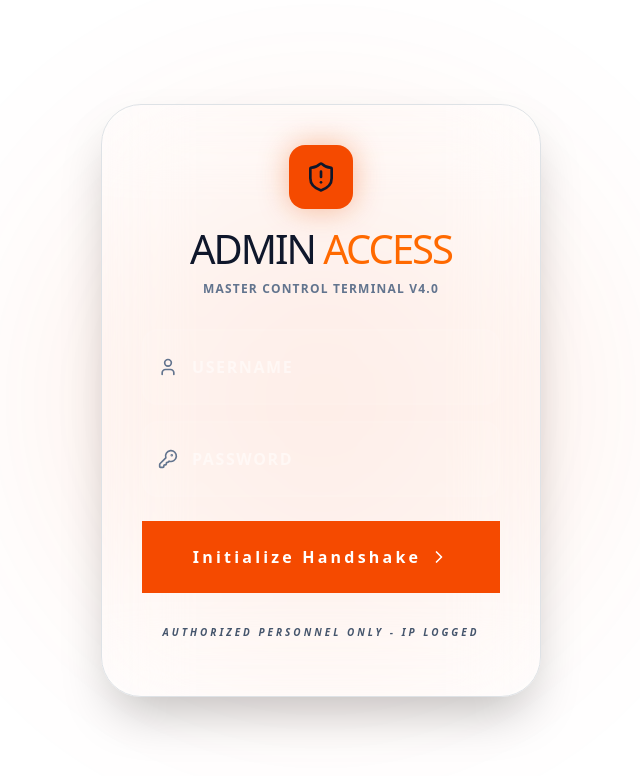
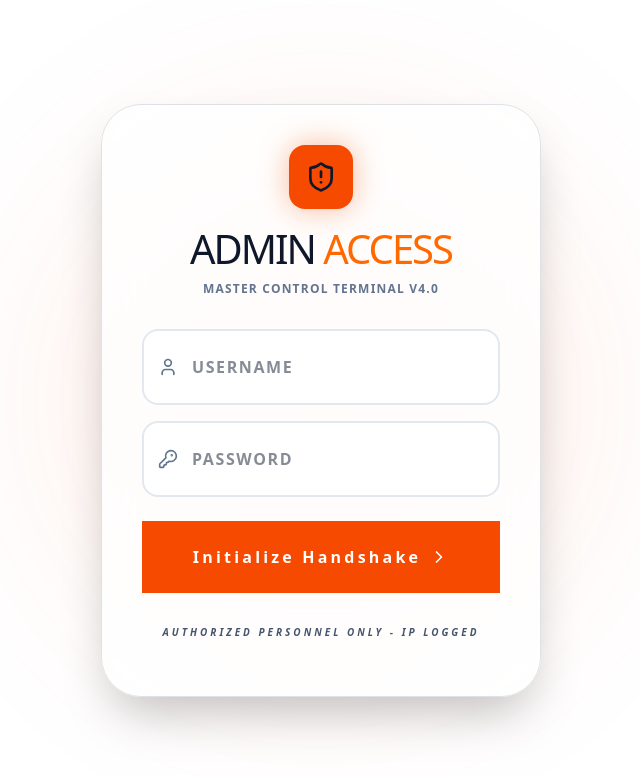
Before and after one commit to Payunch/Dholera-frontend, a Next.js app: page /admin/login in a window 1280 px wide. Shown: the top 776 px of the page, without its empty margins (319-959 px from the left). Built offline with nearby package versions, Linux system fonts and the light colour scheme; no server answers.

Commit message:
feat: implement admin login page with MFA support and CSRF token handling

```diff
--- a/src/app/admin/login/page.tsx
+++ b/src/app/admin/login/page.tsx
@@ -71,7 +71,7 @@ export default function AdminLoginPage() {
  <div className="absolute top-1/2 left-1/2 h-[500px] w-[500px] -translate-x-1/2 -translate-y-1/2 rounded-full bg-orange-600 blur-[120px]" />
  </div>
 
- <div className="relative z-10 w-full max-w-[440px] space-y-8 rounded-[2.5rem] border border-white/10 bg-white/5 p-10 backdrop-blur-2xl shadow-2xl dark:bg-slate-900">
+ <div className="relative z-10 w-full max-w-[440px] space-y-8 rounded-[2.5rem] border border-slate-200 dark:border-white/10 bg-white/80 dark:bg-slate-900/90 p-10 backdrop-blur-2xl shadow-2xl">
  <div className="space-y-4 text-center">
  <div className="mx-auto flex h-16 w-16 items-center justify-center rounded-2xl bg-orange-600 shadow-[0_0_30px_rgba(234,88,12,0.4)] text-slate-900 dark:text-white">
  <ShieldAlert className="h-8 w-8" />
@@ -96,7 +96,7 @@ export default function AdminLoginPage() {
  <input
  type="text"
  placeholder="USERNAME"
- className="w-full rounded-2xl border-2 border-white/5 bg-white/5 py-4 pl-12 pr-4 text-sm font-black tracking-widest text-white outline-none transition-all focus:border-orange-600 focus:bg-white/10 dark:bg-slate-900"
+ className="w-full rounded-2xl border-2 border-slate-200 dark:border-white/5 bg-white dark:bg-white/5 py-4 pl-12 pr-4 text-sm font-black tracking-widest text-slate-900 dark:text-white outline-none transition-all focus:border-orange-600 focus:bg-slate-50 dark:focus:bg-white/10"
  value={username}
  onChange={(e) => setUsername(e.target.value)}
  required
@@ -108,7 +108,7 @@ export default function AdminLoginPage() {
  <input
  type="password"
  placeholder="PASSWORD"
- className="w-full rounded-2xl border-2 border-white/5 bg-white/5 py-4 pl-12 pr-4 text-sm font-black tracking-widest text-white outline-none transition-all focus:border-orange-600 focus:bg-white/10 dark:bg-slate-900"
+ className="w-full rounded-2xl border-2 border-slate-200 dark:border-white/5 bg-white dark:bg-white/5 py-4 pl-12 pr-4 text-sm font-black tracking-widest text-slate-900 dark:text-white outline-none transition-all focus:border-orange-600 focus:bg-slate-50 dark:focus:bg-white/10"
  value={password}
  onChange={(e) => setPassword(e.target.value)}
  required
```
